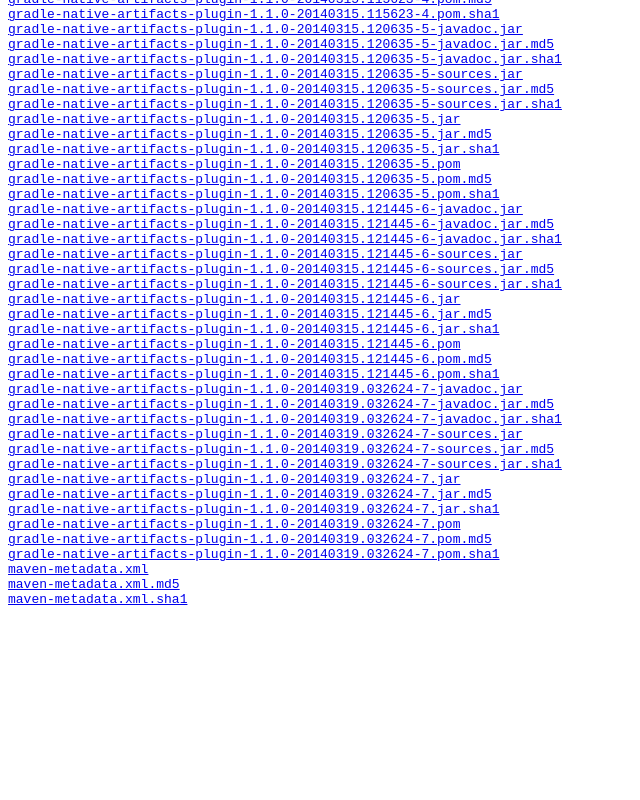
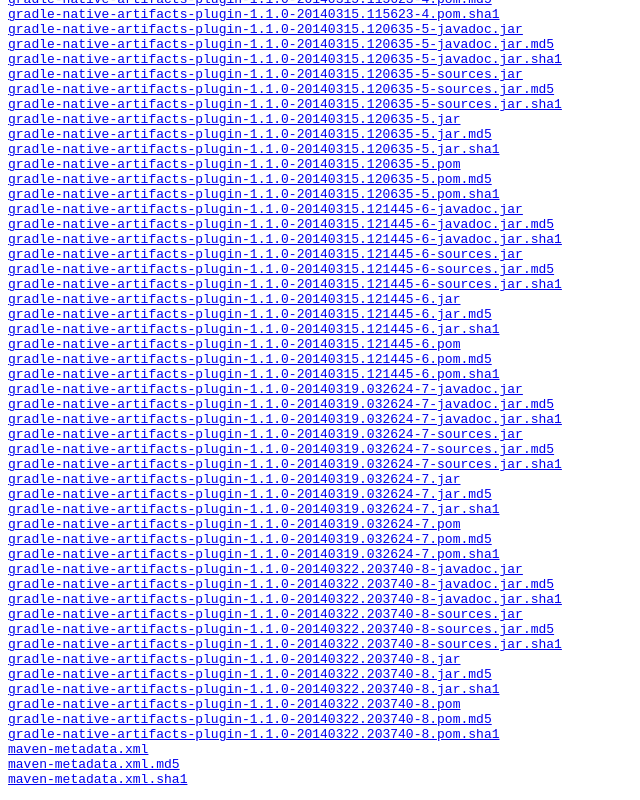
Before and after one commit to sgeb/maven_repo, a plain HTML site: page me/sgeb/gradle/gradle-native-artifacts-plugin/1.1.0-SNAPSHOT/index.html in a window 1280 px wide. Shown: the part 794-1594 px from the top of the page, without its empty margins (0-640 px from the left). Before the commit the page ends 1414 px from the top, so only its background shows below. Drawn offline with Linux system fonts and the light colour scheme.

Commit message:
gradle-native-artifacts-plugin v1.1.0-SNAPSHOT

```diff
--- a/me/sgeb/gradle/gradle-native-artifacts-plugin/1.1.0-SNAPSHOT/index.html
+++ b/me/sgeb/gradle/gradle-native-artifacts-plugin/1.1.0-SNAPSHOT/index.html
@@ -88,6 +88,18 @@
 <a href="gradle-native-artifacts-plugin-1.1.0-20140319.032624-7.pom">gradle-native-artifacts-plugin-1.1.0-20140319.032624-7.pom</a>
 <a href="gradle-native-artifacts-plugin-1.1.0-20140319.032624-7.pom.md5">gradle-native-artifacts-plugin-1.1.0-20140319.032624-7.pom.md5</a>
 <a href="gradle-native-artifacts-plugin-1.1.0-20140319.032624-7.pom.sha1">gradle-native-artifacts-plugin-1.1.0-20140319.032624-7.pom.sha1</a>
+<a href="gradle-native-artifacts-plugin-1.1.0-20140322.203740-8-javadoc.jar">gradle-native-artifacts-plugin-1.1.0-20140322.203740-8-javadoc.jar</a>
+<a href="gradle-native-artifacts-plugin-1.1.0-20140322.203740-8-javadoc.jar.md5">gradle-native-artifacts-plugin-1.1.0-20140322.203740-8-javadoc.jar.md5</a>
+<a href="gradle-native-artifacts-plugin-1.1.0-20140322.203740-8-javadoc.jar.sha1">gradle-native-artifacts-plugin-1.1.0-20140322.203740-8-javadoc.jar.sha1</a>
+<a href="gradle-native-artifacts-plugin-1.1.0-20140322.203740-8-sources.jar">gradle-native-artifacts-plugin-1.1.0-20140322.203740-8-sources.jar</a>
+<a href="gradle-native-artifacts-plugin-1.1.0-20140322.203740-8-sources.jar.md5">gradle-native-artifacts-plugin-1.1.0-20140322.203740-8-sources.jar.md5</a>
+<a href="gradle-native-artifacts-plugin-1.1.0-20140322.203740-8-sources.jar.sha1">gradle-native-artifacts-plugin-1.1.0-20140322.203740-8-sources.jar.sha1</a>
+<a href="gradle-native-artifacts-plugin-1.1.0-20140322.203740-8.jar">gradle-native-artifacts-plugin-1.1.0-20140322.203740-8.jar</a>
+<a href="gradle-native-artifacts-plugin-1.1.0-20140322.203740-8.jar.md5">gradle-native-artifacts-plugin-1.1.0-20140322.203740-8.jar.md5</a>
+<a href="gradle-native-artifacts-plugin-1.1.0-20140322.203740-8.jar.sha1">gradle-native-artifacts-plugin-1.1.0-20140322.203740-8.jar.sha1</a>
+<a href="gradle-native-artifacts-plugin-1.1.0-20140322.203740-8.pom">gradle-native-artifacts-plugin-1.1.0-20140322.203740-8.pom</a>
+<a href="gradle-native-artifacts-plugin-1.1.0-20140322.203740-8.pom.md5">gradle-native-artifacts-plugin-1.1.0-20140322.203740-8.pom.md5</a>
+<a href="gradle-native-artifacts-plugin-1.1.0-20140322.203740-8.pom.sha1">gradle-native-artifacts-plugin-1.1.0-20140322.203740-8.pom.sha1</a>
 <a href="maven-metadata.xml">maven-metadata.xml</a>
 <a href="maven-metadata.xml.md5">maven-metadata.xml.md5</a>
 <a href="maven-metadata.xml.sha1">maven-metadata.xml.sha1</a>
--- a/me/sgeb/gradle/gradle-native-artifacts-plugin/1.1.0-SNAPSHOT/maven-metadata.xml
+++ b/me/sgeb/gradle/gradle-native-artifacts-plugin/1.1.0-SNAPSHOT/maven-metadata.xml
@@ -5,9 +5,9 @@
   <version>1.1.0-SNAPSHOT</version>
   <versioning>
     <snapshot>
-      <timestamp>20140319.032624</timestamp>
-      <buildNumber>7</buildNumber>
+      <timestamp>20140322.203740</timestamp>
+      <buildNumber>8</buildNumber>
     </snapshot>
-    <lastUpdated>20140319032624</lastUpdated>
+    <lastUpdated>20140322203740</lastUpdated>
   </versioning>
 </metadata>
--- a/me/sgeb/gradle/gradle-native-artifacts-plugin/maven-metadata.xml
+++ b/me/sgeb/gradle/gradle-native-artifacts-plugin/maven-metadata.xml
@@ -8,6 +8,6 @@
       <version>1.0.0</version>
       <version>1.1.0-SNAPSHOT</version>
     </versions>
-    <lastUpdated>20140319032624</lastUpdated>
+    <lastUpdated>20140322203740</lastUpdated>
   </versioning>
 </metadata>
```
Also changed, not shown: 16 other files.
